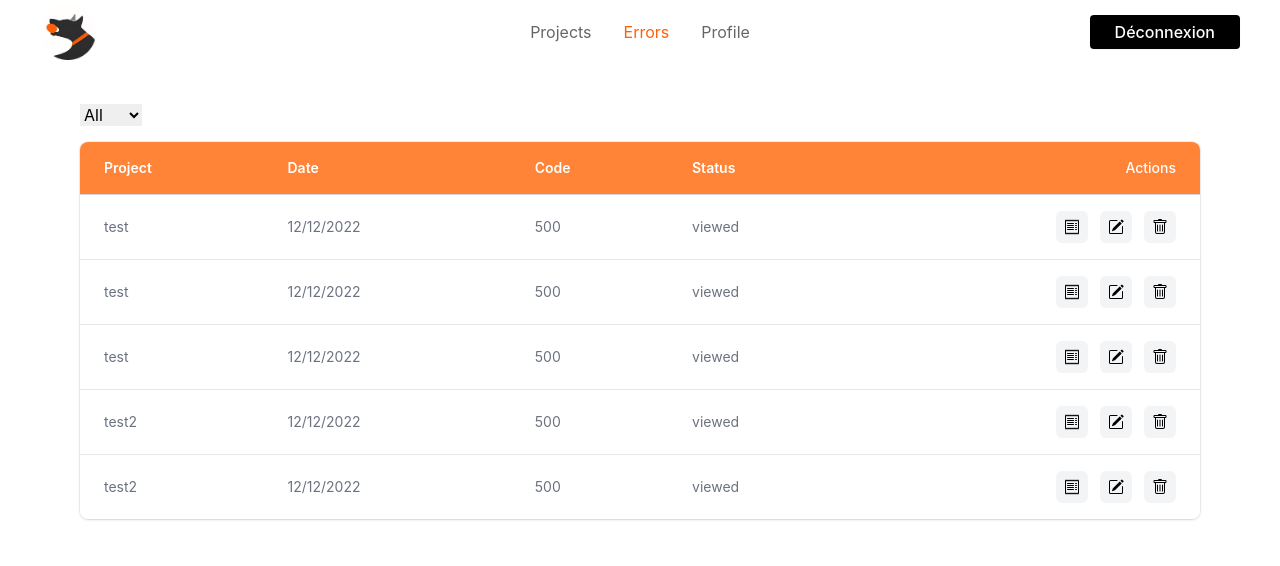
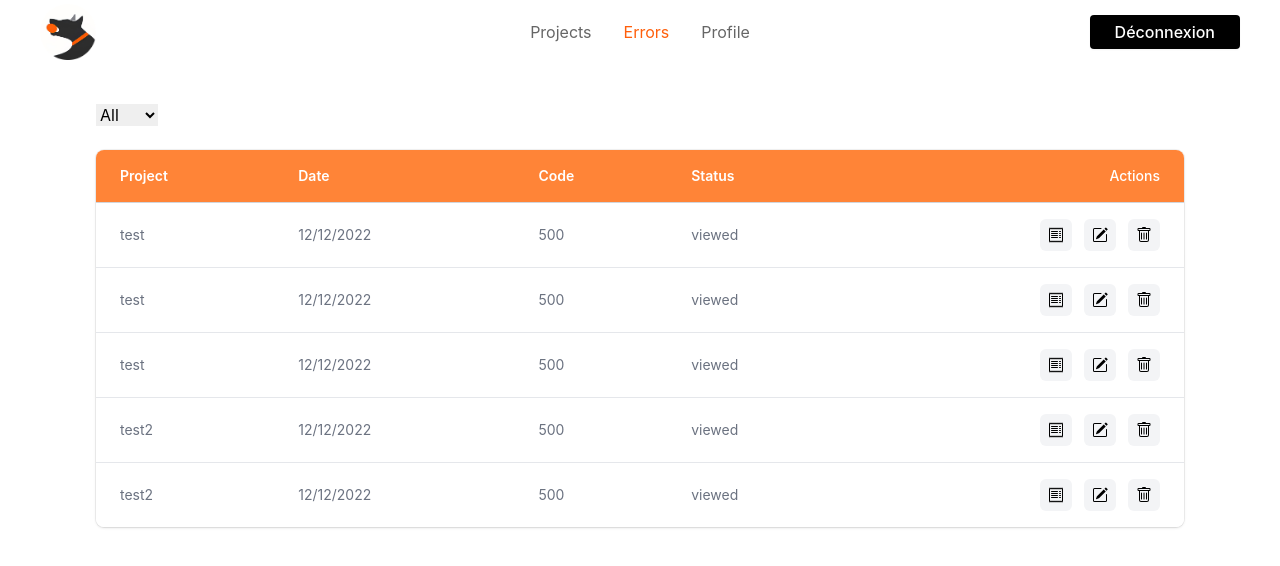
Before and after one commit to Oui-Dev/Dogger, a React (Create React App) app in the folder web-app/: page /errors in a window 1280 px wide. Shown: the top 566 px of the page. Built offline with nearby package versions, Linux system fonts and the light colour scheme.

Commit message:
css optimisation

```diff
--- a/web-app/src/App.js
+++ b/web-app/src/App.js
@@ -14,10 +14,10 @@ import Profile from './Pages/Profile';
 
 function App() {
   return (
-    <div>
+    <>
         <section className="min-h-screen">
             <Navbar />
-            <div className="max-w-6xl mx-auto px-4 mt-6 md:mt-8 lg:mt-10">
+            <div className="max-w-6xl mx-auto px-4 md:px-6 lg:px-8 mt-6 md:mt-8 lg:mt-10">
                 <Routes>
                     <Route path="/" element={<Home />} />
                     <Route path="/projects">
@@ -34,7 +34,7 @@ function App() {
             </div>
         </section>
         <Footer />
-    </div>
+    </>
   );
 }
 
--- a/web-app/src/Components/Molecules/Table/Table.jsx
+++ b/web-app/src/Components/Molecules/Table/Table.jsx
@@ -38,8 +38,7 @@ export default function Table({ ...props }) {
 
             {/* Table (medium breakpoint and up) */}
             <div className="hidden md:block">
-                <div className="-my-2 -mx-4 overflow-x-auto sm:-mx-6 lg:-mx-8">
-                    <div className="inline-block min-w-full py-2 align-middle md:px-6 lg:px-8">
+                <div className="inline-block min-w-full py-2">
                     { hasData() &&
                         <div className="overflow-hidden shadow ring-1 ring-black ring-opacity-5 md:rounded-lg">
                             <table className="min-w-full divide-y divide-gray-300">
@@ -51,7 +50,6 @@ export default function Table({ ...props }) {
                     { !hasData() && <div>No values to display.</div> }
                 </div>
             </div>
-            </div>
         </section>
     );
 }
```
Lines whose indentation alone changed are shown as unchanged.
